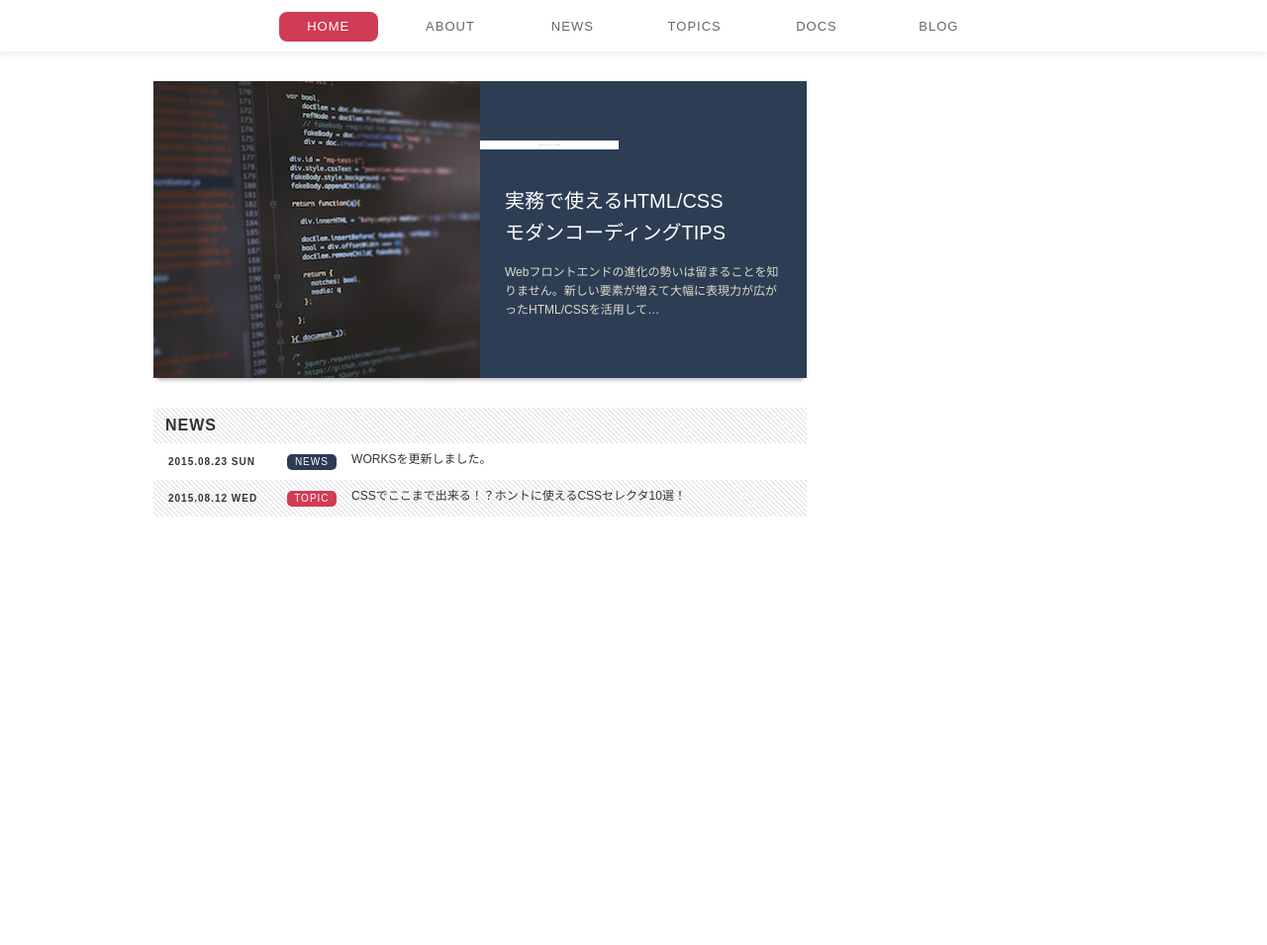
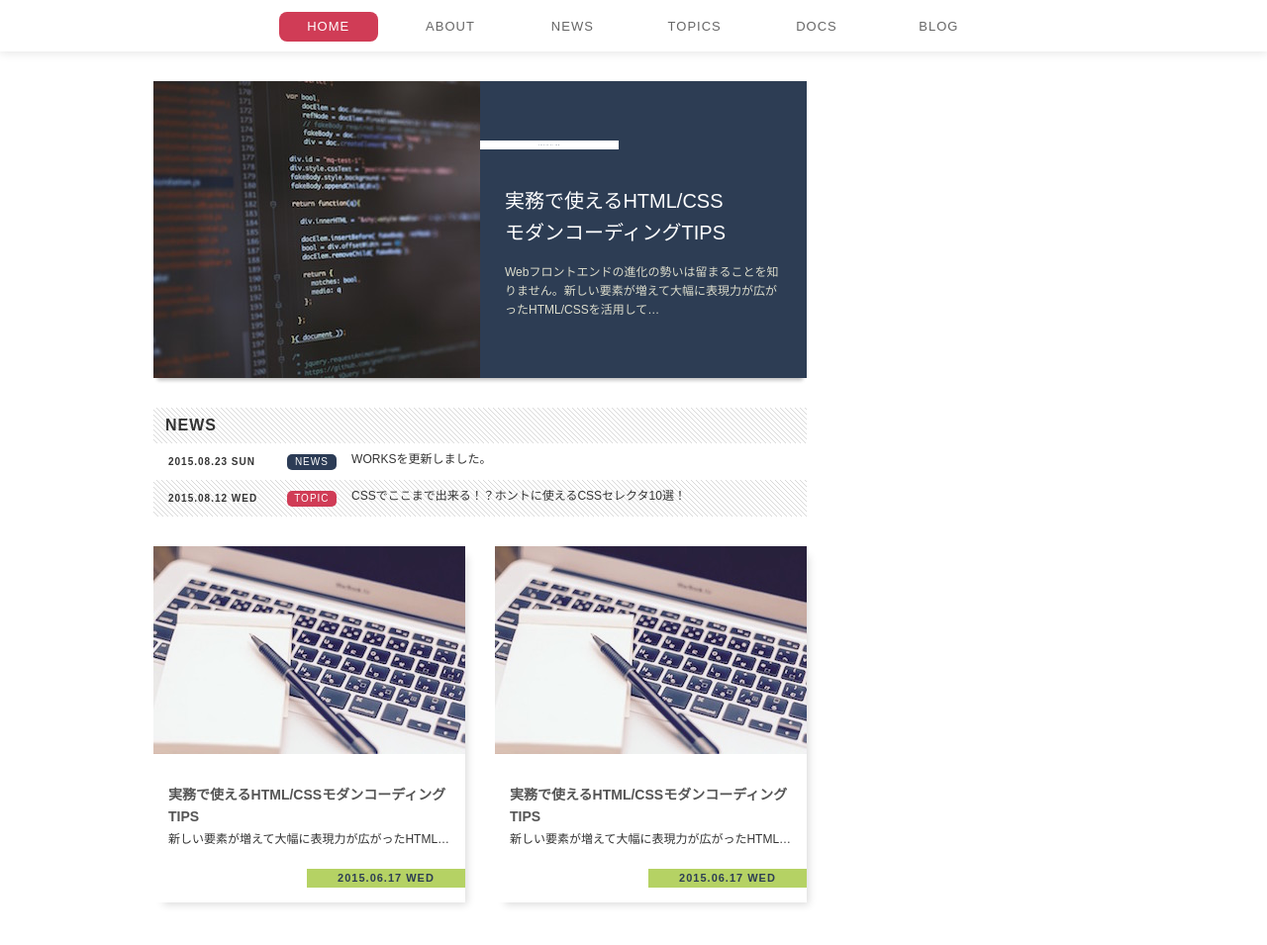
Before and after one commit to kasaharu/html5-css3-modern-coding, a website: page standard-layout/index.html in a window 1280 px wide. Shown: the part 87-1042 px from the top of the page at 99% size. Before the commit the page ends 800 px from the top, so only its background shows below. Drawn offline with Linux system fonts and the light colour scheme.

Commit message:
article の実装

```diff
--- a/standard-layout/css/style.css
+++ b/standard-layout/css/style.css
@@ -183,6 +183,65 @@
   white-space: nowrap;
 }
 
+.article-box {
+  position: relative;
+  display: block;
+  width: 315px;
+  height: 360px;
+  margin-bottom: 30px;
+  padding: 210px 15px 0;
+  box-shadow: 6px 6px 8px -4px rgba(0, 0, 0, 0.15);
+  transition: opacity 0.15s;
+}
+
+.article-box:hover {
+  opacity: 0.8;
+}
+
+.article-box:nth-of-type(odd) {
+  float: left;
+}
+
+.article-box:nth-of-type(even) {
+  float: right;
+}
+
+.article-box .title {
+  margin-top: 30px;
+  color: #555;
+  font-size: 1.4rem;
+  line-height: 1.6;
+}
+
+.article-box .desc {
+  margin-top: 5px;
+  color: #333;
+  overflow: hidden;
+  text-overflow: ellipsis;
+  white-space: nowrap;
+}
+
+.article-box .date {
+  position: absolute;
+  right: 0;
+  bottom: 15px;
+  width: 160px;
+  padding: 4px;
+  background-color: #b5d264;
+  color: #2d3d54;
+  text-align: center;
+  letter-spacing: 1px;
+  font-weight: bold;
+  font-size: 1.1rem;
+}
+
+.article-box .image {
+  position: absolute;
+  top: 0;
+  left: 0;
+  width: 100%;
+}
+
 .sidemenu {
   float: right;
   width: 275px;
--- a/standard-layout/index.html
+++ b/standard-layout/index.html
@@ -59,6 +59,20 @@
         </section>
         <section class="articles">
           <h2 class="hidden">ARTICLES</h2>
+          <div class="clearfix">
+            <a href="#" class="article-box">
+              <h3 class="title">実務で使えるHTML/CSSモダンコーディングTIPS</h3>
+              <p class="desc">新しい要素が増えて大幅に表現力が広がったHTML/CSSを活用し、モダンなコーディングにチャレンジしましょう。</p>
+              <time class="date" datetime="2015-06-17">2015.06.17 WED</time>
+              <img class="image" src="./images/article.jpg" alt="コーディング画面"></img>
+            </a>
+            <a href="#" class="article-box">
+              <h3 class="title">実務で使えるHTML/CSSモダンコーディングTIPS</h3>
+              <p class="desc">新しい要素が増えて大幅に表現力が広がったHTML/CSSを活用し、モダンなコーディングにチャレンジしましょう。</p>
+              <time class="date" datetime="2015-06-17">2015.06.17 WED</time>
+              <img class="image" src="./images/article.jpg" alt="コーディング画面"></img>
+            </a>
+          </div>
         </section>
       </main>
       <div class="sidemenu"></div>
```
